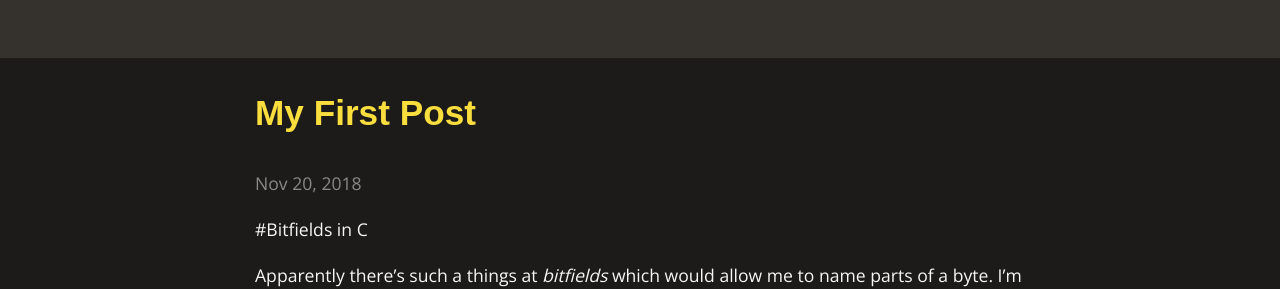
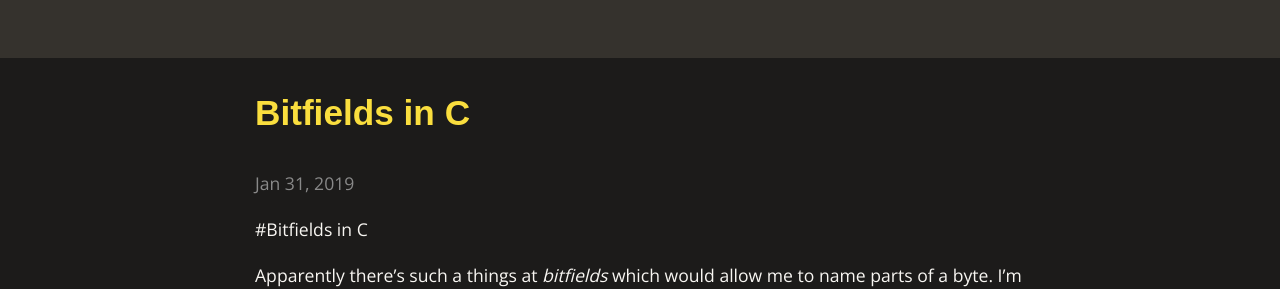
Before and after one commit to gwnichol/gwnichol.github.io, a Jekyll site: the page built from _posts/2019-1-31-BitFields.md, in a window 1280 px wide and 1105 px high. Shown: the part 142-431 px from the top of the window. Built offline with Jekyll 4.4.1, drawn with Linux system fonts in a browser that asks for light colours; some web fonts are replaced.

Commit message:
Renamed bitfields post

```diff
--- a/_posts/2019-1-31-BitFields.md
+++ b/_posts/2019-1-31-BitFields.md
@@ -1,7 +1,7 @@
 ---
 layout: post
-title:  "My First Post"
-date:   2018-11-20 12:00:00 -0600
+title:  "Bitfields in C"
+date:   2019-1-31 12:00:00 -0600
 categories: C
 tags:
 - today-i-learned
```
